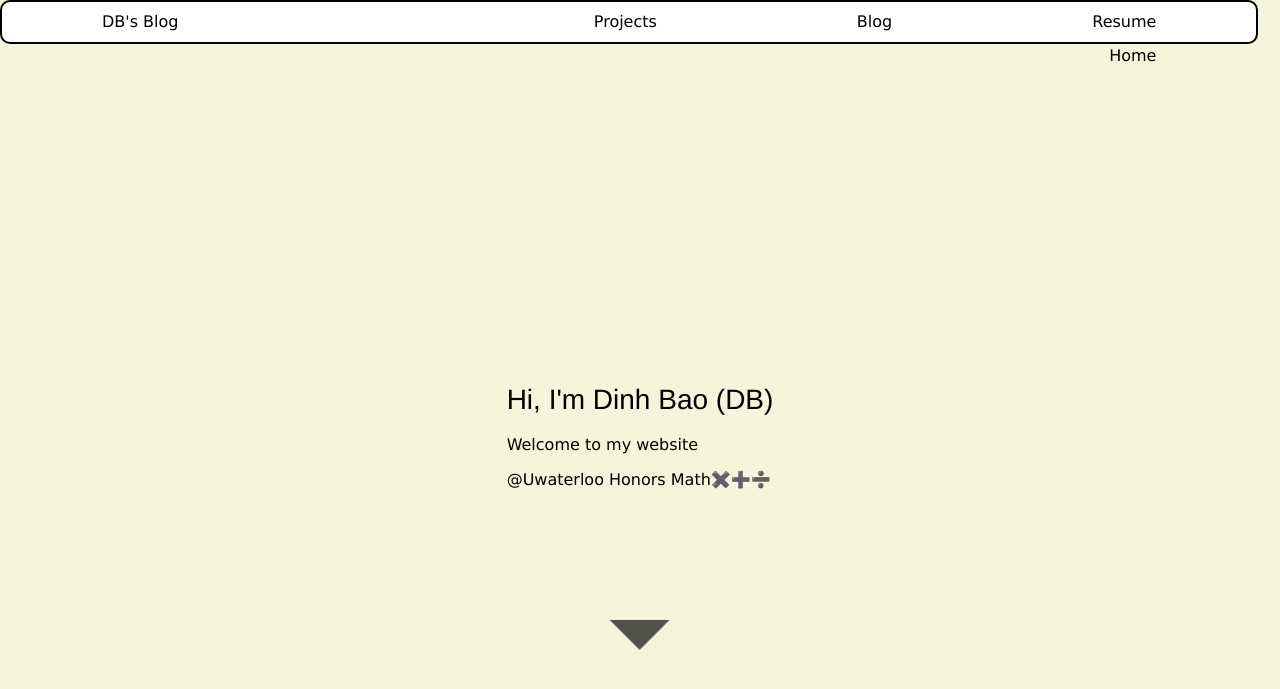
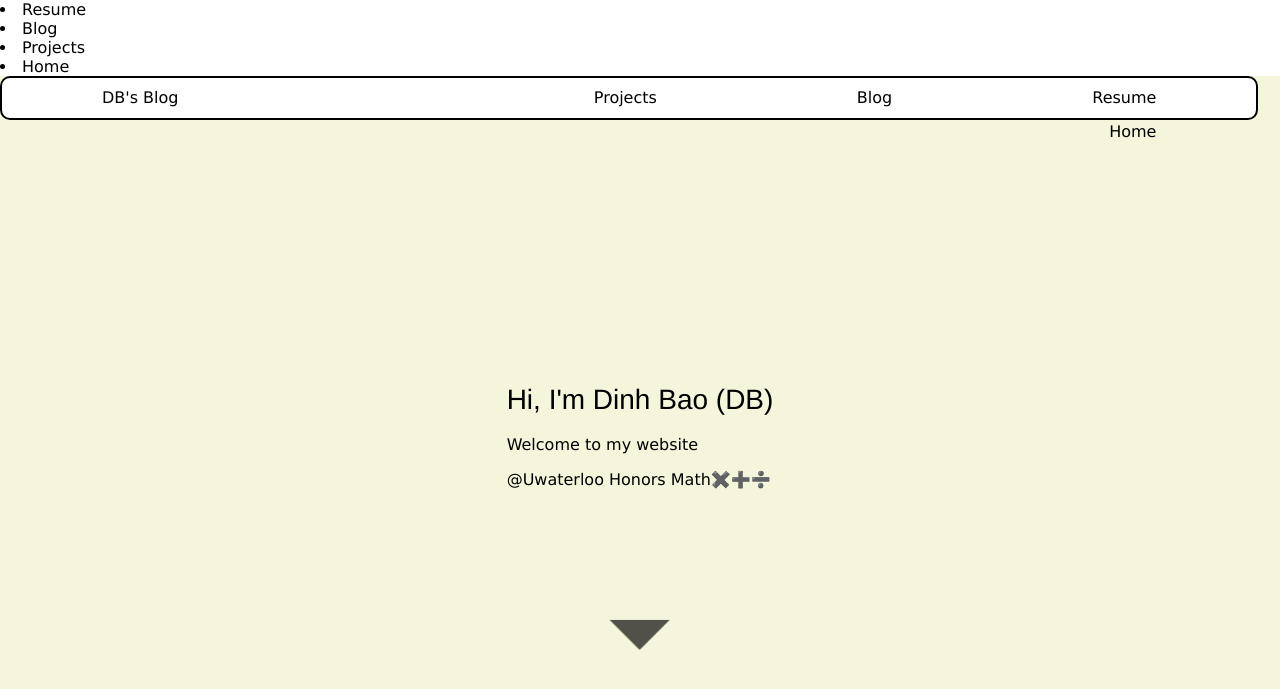
Before and after one commit to Dinhbaon/Dinhbaon.github.io, a Jekyll site: the page index.html, which Jekyll copies as it is, in a window 1280 px wide and 900 px high. Shown: the top 689 px of the window. Built offline with Jekyll 4.4.1, drawn with Linux system fonts in a browser that asks for light colours.

Commit message:
made sliding side bar for mobile

```diff
--- a/index.html
+++ b/index.html
@@ -15,6 +15,12 @@
       } </script>
 </head>
 <body>
+    <div class="sidebar">
+        <li><a>Resume</a></li>
+        <li><a href="blog.html">Blog</a></li>
+        <li><a href="project.html">Projects</a></li>
+        <li><a href="index.html">Home</a></li>
+    </div>
     <div class="myName">
         <ul class="nav-bar">
             <div class="hamburger-icon" onclick= "Hamburger(this)">
```
